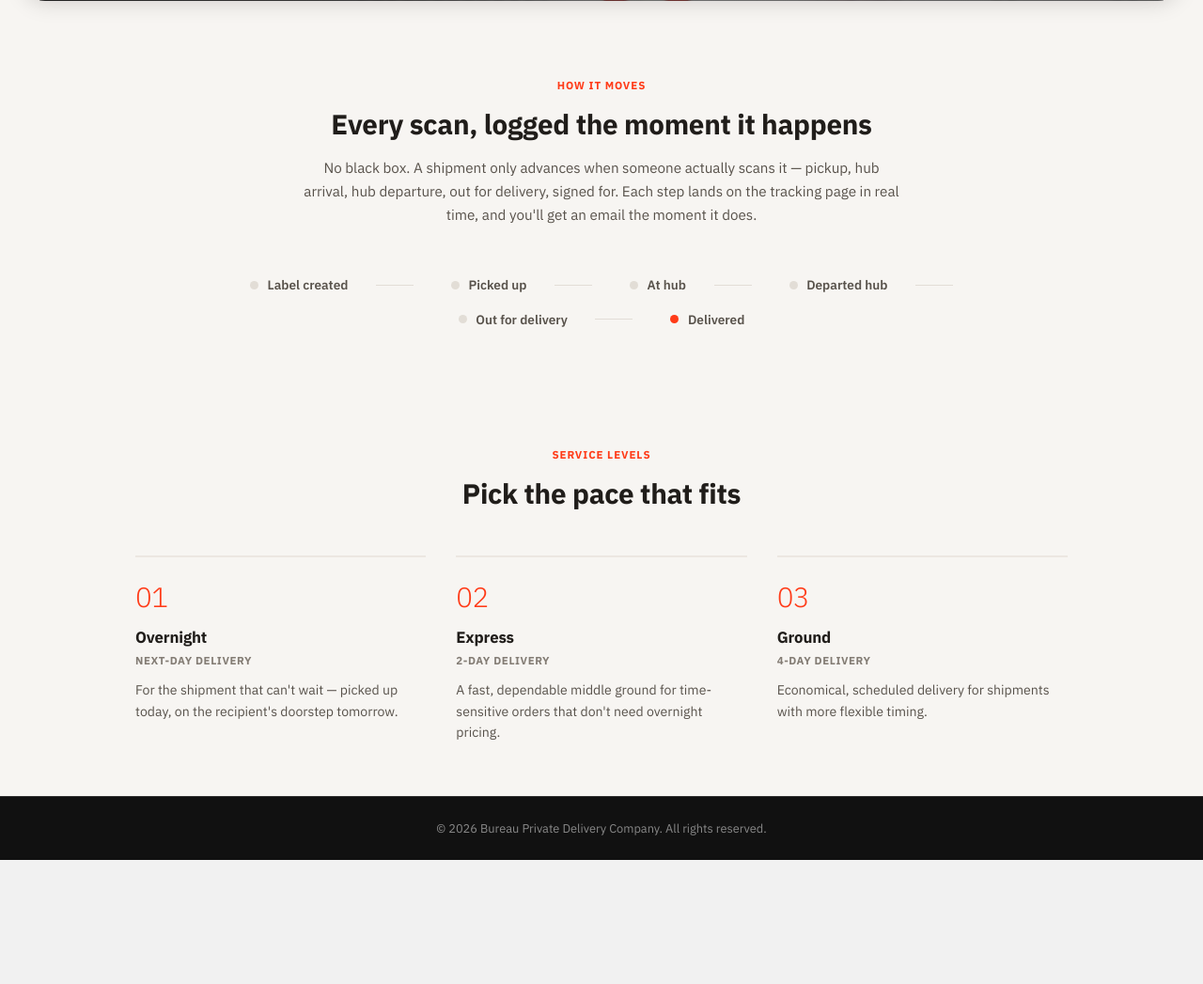
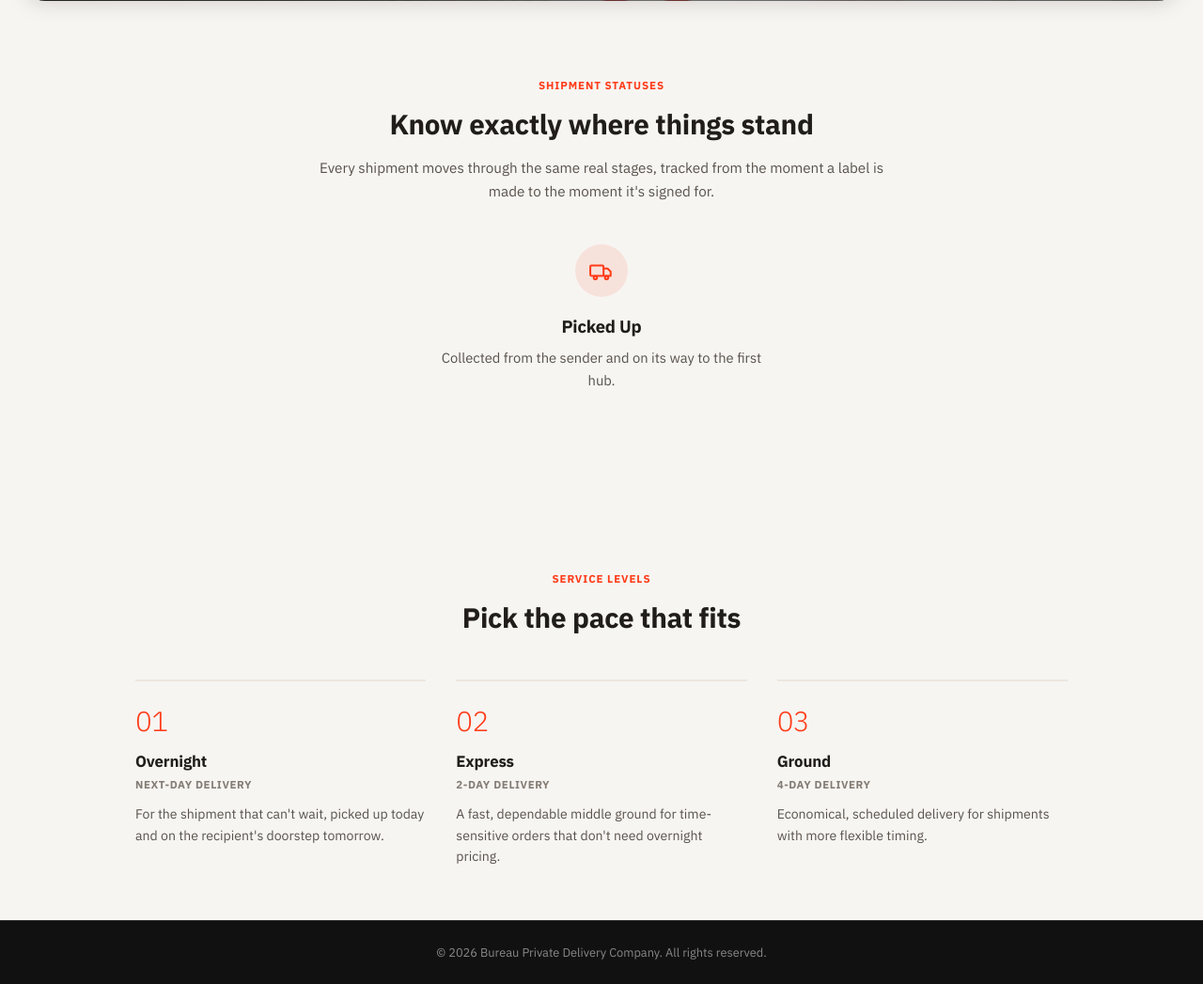
Before and after one commit to charlessavage025/beuprivate, a Django app: page / in a window 1280 px wide. Shown: the part 687-1734 px from the top of the page at 94% size. Before the commit the page ends 1602 px from the top, so only its background shows below. Run offline with Django 5.2, Linux system fonts and the light colour scheme; some libraries are stand-ins or nearby versions.

Commit message:
Replace the process section with an animated status slideshow
Swaps the static dot-pipeline for a pure-CSS crossfade carousel that
cycles through all 7 real shipment statuses, one at a time, each with
its own icon (reusing the exact icons already used on the tracking
history page, not a new icon set) and a short description. No JS —
timing is baked into per-slide @keyframes. Falls back to a static
stacked list under prefers-reduced-motion.

Co-Authored-By: Claude Sonnet 5 <noreply@anthropic.com>

```diff
--- a/tracking/templates/tracking/index.html
+++ b/tracking/templates/tracking/index.html
@@ -28,20 +28,49 @@
     </div>
 </section>
 
-<section class="bp-section bp-process">
+<section class="bp-section bp-status-show">
     <div class="bp-section-head">
-        <span class="bp-eyebrow">How it moves</span>
-        <h2>Every scan, logged the moment it happens</h2>
-        <p>No black box. A shipment only advances when someone actually scans it — pickup, hub arrival, hub departure, out for delivery, signed for. Each step lands on the tracking page in real time, and you'll get an email the moment it does.</p>
+        <span class="bp-eyebrow">Shipment statuses</span>
+        <h2>Know exactly where things stand</h2>
+        <p>Every shipment moves through the same real stages, tracked from the moment a label is made to the moment it's signed for.</p>
     </div>
-    <ol class="bp-pipeline">
-        <li><span class="bp-pipeline-dot"></span><span class="bp-pipeline-label">Label created</span></li>
-        <li><span class="bp-pipeline-dot"></span><span class="bp-pipeline-label">Picked up</span></li>
-        <li><span class="bp-pipeline-dot"></span><span class="bp-pipeline-label">At hub</span></li>
-        <li><span class="bp-pipeline-dot"></span><span class="bp-pipeline-label">Departed hub</span></li>
-        <li><span class="bp-pipeline-dot"></span><span class="bp-pipeline-label">Out for delivery</span></li>
-        <li><span class="bp-pipeline-dot bp-pipeline-dot--final"></span><span class="bp-pipeline-label">Delivered</span></li>
-    </ol>
+    <div class="bp-status-carousel">
+        <div class="bp-status-slide bp-status-slide-0">
+            <span class="bp-status-icon"><svg class="icon" viewBox="0 0 24 24"><path d="M21 8l-9-5-9 5 9 5 9-5z"/><path d="M3 8v8l9 5 9-5V8"/><path d="M12 13v8"/></svg></span>
+            <h3>Label Created</h3>
+            <p>A shipping label is generated and the package is ready for its first scan.</p>
+        </div>
+        <div class="bp-status-slide bp-status-slide-1">
+            <span class="bp-status-icon"><svg class="icon" viewBox="0 0 24 24"><rect x="1" y="7" width="13" height="10" rx="1"/><path d="M14 10h4l3 3v4h-7"/><circle cx="6" cy="19" r="1.6"/><circle cx="17" cy="19" r="1.6"/></svg></span>
+            <h3>Picked Up</h3>
+            <p>Collected from the sender and on its way to the first hub.</p>
+        </div>
+        <div class="bp-status-slide bp-status-slide-2">
+            <span class="bp-status-icon"><svg class="icon" viewBox="0 0 24 24"><path d="M12 22s7-7.5 7-12a7 7 0 1 0-14 0c0 4.5 7 12 7 12z"/><circle cx="12" cy="10" r="2.4"/></svg></span>
+            <h3>Arrived at Facility</h3>
+            <p>Checked in at a hub somewhere along the route.</p>
+        </div>
+        <div class="bp-status-slide bp-status-slide-3">
+            <span class="bp-status-icon"><svg class="icon" viewBox="0 0 24 24"><rect x="1" y="7" width="13" height="10" rx="1"/><path d="M14 10h4l3 3v4h-7"/><circle cx="6" cy="19" r="1.6"/><circle cx="17" cy="19" r="1.6"/></svg></span>
+            <h3>Departed Facility</h3>
+            <p>Left that hub, moving toward the next stop or the final destination.</p>
+        </div>
+        <div class="bp-status-slide bp-status-slide-4">
+            <span class="bp-status-icon"><svg class="icon" viewBox="0 0 24 24"><path d="M4 11.5L12 4l8 7.5"/><path d="M6 10v9a1 1 0 0 0 1 1h10a1 1 0 0 0 1-1v-9"/><path d="M10 20v-5h4v5"/></svg></span>
+            <h3>Out for Delivery</h3>
+            <p>Loaded onto the vehicle for final delivery, usually arriving within the day.</p>
+        </div>
+        <div class="bp-status-slide bp-status-slide-5">
+            <span class="bp-status-icon"><svg class="icon" viewBox="0 0 24 24"><circle cx="12" cy="12" r="9"/><path d="M8.5 12.5l2.5 2.5 5-5"/></svg></span>
+            <h3>Delivered</h3>
+            <p>Signed for, with the exact time and signer shown on the tracking page.</p>
+        </div>
+        <div class="bp-status-slide bp-status-slide-6">
+            <span class="bp-status-icon"><svg class="icon" viewBox="0 0 24 24"><circle cx="12" cy="12" r="9"/><path d="M12 8v5"/><path d="M12 16.5h.01"/></svg></span>
+            <h3>Delayed</h3>
+            <p>Held up along the way. Staff can log the reason, and tracking resumes as soon as it moves again.</p>
+        </div>
+    </div>
 </section>
 
 <section class="bp-section bp-services">
@@ -54,7 +83,7 @@
             <span class="bp-service-num">01</span>
             <h3>Overnight</h3>
             <p class="bp-service-eta">Next-day delivery</p>
-            <p>For the shipment that can't wait — picked up today, on the recipient's doorstep tomorrow.</p>
+            <p>For the shipment that can't wait, picked up today and on the recipient's doorstep tomorrow.</p>
         </article>
         <article class="bp-service-card">
             <span class="bp-service-num">02</span>
@@ -231,41 +260,77 @@
         margin: 0;
     }
 
-    /* Process pipeline */
-    .bp-pipeline {
+    /* Status slideshow */
+    .bp-status-carousel {
+        position: relative;
+        max-width: 460px;
+        margin: 0 auto;
+        min-height: 230px;
+    }
+    .bp-status-slide {
+        position: absolute;
+        inset: 0;
         display: flex;
-        flex-wrap: wrap;
-        justify-content: center;
-        list-style: none;
+        flex-direction: column;
+        align-items: center;
+        text-align: center;
+        opacity: 0;
+        animation-duration: 26.6s;
+        animation-iteration-count: infinite;
+        animation-timing-function: ease-in-out;
+    }
+    .bp-status-icon {
+        display: flex; align-items: center; justify-content: center;
+        flex-shrink: 0;
+        width: 56px; height: 56px;
+        border-radius: 50%;
+        background: rgba(255, 59, 24, 0.1);
+        color: var(--orange);
+        margin-bottom: 1.1rem;
+    }
+    .bp-status-icon .icon { width: 26px; height: 26px; }
+    .bp-status-slide h3 {
+        margin: 0 0 0.5rem;
+        font-size: 1.15rem;
+        font-weight: 700;
+        letter-spacing: -0.01em;
+        text-transform: none;
+        color: var(--text);
+    }
+    .bp-status-slide p {
         margin: 0;
-        padding: 0;
+        font-size: 0.92rem;
+        line-height: 1.6;
+        color: var(--gray-700);
+        max-width: 360px;
     }
-    .bp-pipeline li {
-        display: flex;
-        align-items: center;
-        gap: 0.6rem;
-        padding: 0.5rem 1.25rem;
-    }
-    .bp-pipeline li:not(:last-child)::after {
-        content: "";
-        width: 2.5rem;
-        height: 1px;
-        background: var(--gray-300);
-        margin-left: 1.25rem;
-        flex-shrink: 0;
-    }
-    .bp-pipeline-dot {
-        width: 9px; height: 9px;
-        border-radius: 50%;
-        background: var(--gray-300);
-        flex-shrink: 0;
-    }
-    .bp-pipeline-dot--final { background: var(--orange); }
-    .bp-pipeline-label {
-        font-size: 0.85rem;
-        font-weight: 600;
-        color: var(--gray-700);
-        white-space: nowrap;
+    .bp-status-slide-0 { animation-name: bp-status-fade-0; }
+    .bp-status-slide-1 { animation-name: bp-status-fade-1; }
+    .bp-status-slide-2 { animation-name: bp-status-fade-2; }
+    .bp-status-slide-3 { animation-name: bp-status-fade-3; }
+    .bp-status-slide-4 { animation-name: bp-status-fade-4; }
+    .bp-status-slide-5 { animation-name: bp-status-fade-5; }
+    .bp-status-slide-6 { animation-name: bp-status-fade-6; }
+
+    @keyframes bp-status-fade-0 { 0% { opacity: 0; } 1% { opacity: 1; } 13.29% { opacity: 1; } 14.29% { opacity: 0; } 100% { opacity: 0; } }
+    @keyframes bp-status-fade-1 { 0%, 14.29% { opacity: 0; } 15.29% { opacity: 1; } 27.57% { opacity: 1; } 28.57% { opacity: 0; } 100% { opacity: 0; } }
+    @keyframes bp-status-fade-2 { 0%, 28.57% { opacity: 0; } 29.57% { opacity: 1; } 41.86% { opacity: 1; } 42.86% { opacity: 0; } 100% { opacity: 0; } }
+    @keyframes bp-status-fade-3 { 0%, 42.86% { opacity: 0; } 43.86% { opacity: 1; } 56.14% { opacity: 1; } 57.14% { opacity: 0; } 100% { opacity: 0; } }
+    @keyframes bp-status-fade-4 { 0%, 57.14% { opacity: 0; } 58.14% { opacity: 1; } 70.43% { opacity: 1; } 71.43% { opacity: 0; } 100% { opacity: 0; } }
+    @keyframes bp-status-fade-5 { 0%, 71.43% { opacity: 0; } 72.43% { opacity: 1; } 84.71% { opacity: 1; } 85.71% { opacity: 0; } 100% { opacity: 0; } }
+    @keyframes bp-status-fade-6 { 0%, 85.71% { opacity: 0; } 86.71% { opacity: 1; } 99% { opacity: 1; } 100% { opacity: 0; } }
+
+    @media (prefers-reduced-motion: reduce) {
+        .bp-status-carousel { min-height: auto; }
+        .bp-status-slide {
+            position: static;
+            opacity: 1;
+            animation: none;
+            margin-bottom: 2rem;
+            padding-bottom: 2rem;
+            border-bottom: 1px solid var(--gray-200);
+        }
+        .bp-status-slide:last-child { margin-bottom: 0; padding-bottom: 0; border-bottom: none; }
     }
 
     /* Service levels */
@@ -311,8 +376,7 @@
 
     @media (max-width: 720px) {
         .bp-services-grid { grid-template-columns: 1fr; gap: 1.75rem; }
-        .bp-pipeline li { padding: 0.5rem 0.75rem; }
-        .bp-pipeline li:not(:last-child)::after { width: 1.25rem; margin-left: 0.75rem; }
+        .bp-status-carousel { min-height: 260px; }
     }
 </style>
 {% endblock %}
```
